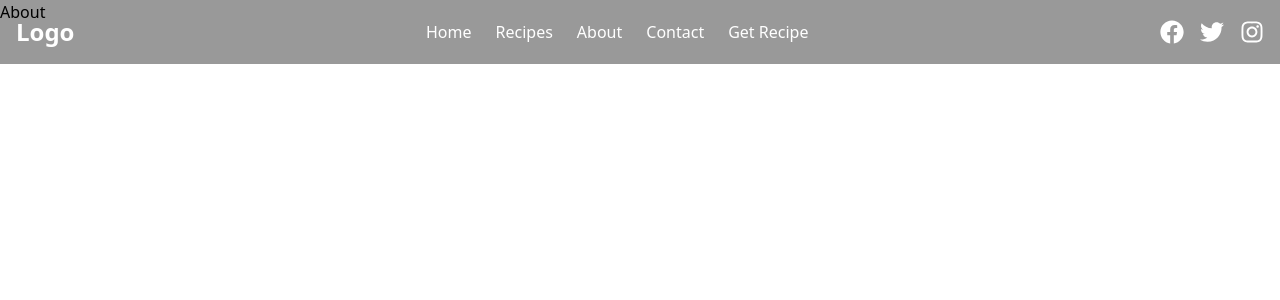
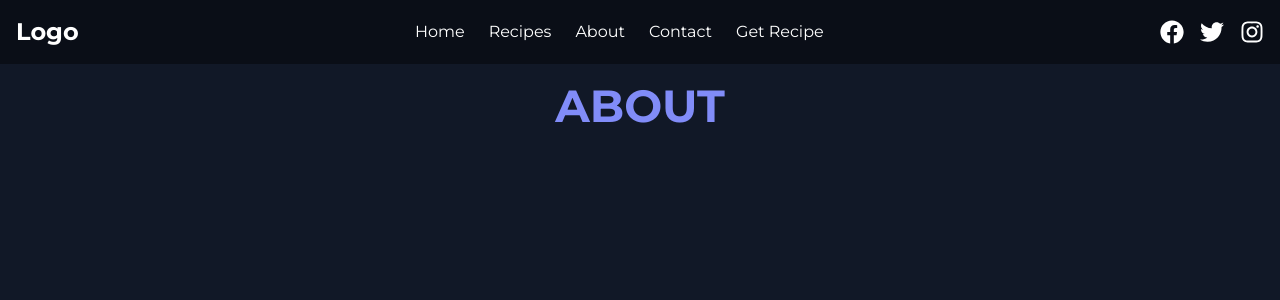
Before and after one commit to MuhammadQasimFiaz/receipe-management-app, a React (Vite) app: page /about in a window 1280 px wide. Shown: the top 300 px of the page. Built offline with nearby package versions, Linux system fonts and the light colour scheme.

Commit message:
getrecipe

```diff
--- a/src/components/AI/AIGeneratedRecipes.jsx
+++ b/src/components/AI/AIGeneratedRecipes.jsx
@@ -52,8 +52,8 @@ const AIGeneratedRecipes = () => {
   };
 
   return (
-    <div className="ai-generated-recipes w-full  pt-32 h-screen bg-gray-900">
-      <h2 className="text-3xl font-bold text-center mb-6 font-montserrat text-[50px] text-white">
+    <div className="pt-[72px] ai-generated-recipes w-full  h-screen bg-gray-900">
+      <h2 className="text-[45px] font-bold text-indigo-400 mb-8 text-center uppercase font-montserrat">
         Get Recipe
       </h2>
       <div className="mb-6 mx-auto w-[50%] ">
@@ -62,11 +62,11 @@ const AIGeneratedRecipes = () => {
           placeholder="Enter recipe name"
           value={recipeName}
           onChange={(e) => setRecipeName(e.target.value)}
-          className="border p-3 rounded-lg  w-full shadow-lg focus:outline-none focus:ring-2 focus:ring-blue-500"
+          className="border font-montserrat p-3 rounded-lg  w-full shadow-lg focus:outline-none focus:ring-2 focus:ring-blue-500"
         />
         <button
           onClick={fetchRecipe}
-          className="bg-blue-600 text-white px-6 py-3 rounded-lg shadow-md w-full hover:bg-blue-700 disabled:bg-gray-300 mt-5"
+          className="bg-blue-600 font-montserrat text-white px-6 py-3 rounded-lg shadow-md w-full hover:bg-blue-700 disabled:bg-gray-300 mt-5"
           disabled={loading}
         >
           {loading ? "Generating..." : "Generate Recipe"}
@@ -77,7 +77,7 @@ const AIGeneratedRecipes = () => {
 
       {recipeDetails && (
         <div className="mt-8 bg-white p-6 rounded-lg shadow-xl">
-          <h3 className="text-3xl font-bold text-center mb-10">
+          <h3 className="font-montserrat text-3xl font-bold text-center mb-10">
             {recipeDetails.title}
           </h3>
           <div className="flex gap-10 items-center">
@@ -89,8 +89,10 @@ const AIGeneratedRecipes = () => {
               />
             </div>
             <div className=" w-[50%]">
-              <h4 className="text-xl font-semibold mb-3">Ingredients:</h4>
-              <ul className="list-disc pl-5 text-gray-700">
+              <h4 className="font-montserrat text-xl font-semibold mb-3">
+                Ingredients:
+              </h4>
+              <ul className="font-montserrat list-disc pl-5 text-gray-700">
                 {recipeDetails.extendedIngredients.map((ingredient, index) => (
                   <li key={index}>{ingredient.original}</li>
                 ))}
@@ -100,15 +102,17 @@ const AIGeneratedRecipes = () => {
           <div className="mb-6">
             {/* Render summary with raw HTML tags */}
             <p
-              className="text-gray-700 text-lg"
+              className="font-montserrat text-gray-700 text-lg"
               dangerouslySetInnerHTML={{
                 __html: recipeDetails.summary,
               }}
             />
           </div>
           <div className="mb-6">
-            <h4 className="text-xl font-semibold mb-3">Instructions:</h4>
-            <ol className="list-decimal pl-5 text-gray-700">
+            <h4 className="font-montserrat text-xl font-semibold mb-3">
+              Instructions:
+            </h4>
+            <ol className="font-montserrat list-decimal pl-5 text-gray-700">
               {recipeDetails.analyzedInstructions[0]?.steps.map(
                 (step, index) => (
                   <li key={index}>{step.step}</li>
@@ -118,12 +122,18 @@ const AIGeneratedRecipes = () => {
           </div>
           <div className="mb-6 flex justify-between items-center">
             <div>
-              <h4 className="text-xl font-semibold">Servings:</h4>
-              <p className="text-gray-700">{recipeDetails.servings} servings</p>
+              <h4 className="font-montserrat text-xl font-semibold">
+                Servings:
+              </h4>
+              <p className="font-montserrat text-gray-700">
+                {recipeDetails.servings} servings
+              </p>
             </div>
             <div>
-              <h4 className="text-xl font-semibold">Ready in:</h4>
-              <p className="text-gray-700">
+              <h4 className="font-montserrat text-xl font-semibold">
+                Ready in:
+              </h4>
+              <p className="font-montserrat text-gray-700">
                 {recipeDetails.readyInMinutes} minutes
               </p>
             </div>
--- a/src/components/About/About.jsx
+++ b/src/components/About/About.jsx
@@ -1,7 +1,13 @@
 import React from "react";
 
 function About() {
-  return <div>About</div>;
+  return (
+    <div className="bg-gray-900 px-6 pt-[72px] shadow-lg w-full mx-auto min-h-screen">
+      <h1 className="text-[45px] font-bold text-indigo-400 mb-8 text-center uppercase font-montserrat">
+        About
+      </h1>
+    </div>
+  );
 }
 
 export default About;
--- a/src/components/Contact/Contact.jsx
+++ b/src/components/Contact/Contact.jsx
@@ -1,7 +1,13 @@
 import React from "react";
 
 function Contact() {
-  return <div>Contact</div>;
+  return (
+    <div className="bg-gray-900 px-6 pt-[72px] shadow-lg w-full mx-auto min-h-screen">
+      <h1 className="text-[45px] font-bold text-indigo-400 mb-8 text-center uppercase font-montserrat">
+        Contact Us
+      </h1>
+    </div>
+  );
 }
 
 export default Contact;
--- a/src/components/Header/Header.jsx
+++ b/src/components/Header/Header.jsx
@@ -7,25 +7,40 @@ function Header() {
     <header className="fixed top-0 left-0 right-0 z-10 text-white p-4 bg-black bg-opacity-40">
       <div className="flex justify-between items-center">
         {/* Left: Logo */}
-        <div className="text-2xl font-bold">
-          <span>Logo</span>
+        <div className="font-montserrat text-2xl font-bold">
+          <span className="font-montserrat">Logo</span>
         </div>
 
         {/* Center: Navigation Links */}
         <nav className="flex space-x-6">
-          <Link to="/" className="peer text-white hover:text-white">
+          <Link
+            to="/"
+            className="peer text-white hover:text-white font-montserrat"
+          >
             Home
           </Link>
-          <Link to="/recipeList" className="peer text-white hover:text-white">
+          <Link
+            to="/recipeList"
+            className="peer text-white hover:text-white font-montserrat"
+          >
             Recipes
           </Link>
-          <Link to="/about" className="peer text-white hover:text-white">
+          <Link
+            to="/about"
+            className="peer text-white hover:text-white font-montserrat"
+          >
             About
           </Link>
-          <Link to="/contact" className="peer text-white hover:text-white">
+          <Link
+            to="/contact"
+            className="peer text-white hover:text-white font-montserrat"
+          >
             Contact
           </Link>
-          <Link to="/get-recipe" className="peer text-white hover:text-white">
+          <Link
+            to="/get-recipe"
+            className="peer text-white hover:text-white font-montserrat"
+          >
             Get Recipe
           </Link>
         </nav>
--- a/src/components/RecipeList/RecipeList.jsx
+++ b/src/components/RecipeList/RecipeList.jsx
@@ -14,7 +14,7 @@ function RecipeList() {
   return (
     <>
       <div className="bg-gray-900 px-6 pt-[72px] shadow-lg w-full mx-auto min-h-screen">
-        <h1 className="text-3xl font-bold text-indigo-400 mb-8 text-center uppercase">
+        <h1 className="text-[45px] font-bold text-indigo-400 mb-8 text-center uppercase font-montserrat">
           Recipes
         </h1>
         <ul className="grid grid-cols-1 md:grid-cols-2 lg:grid-cols-4 gap-6">
```
